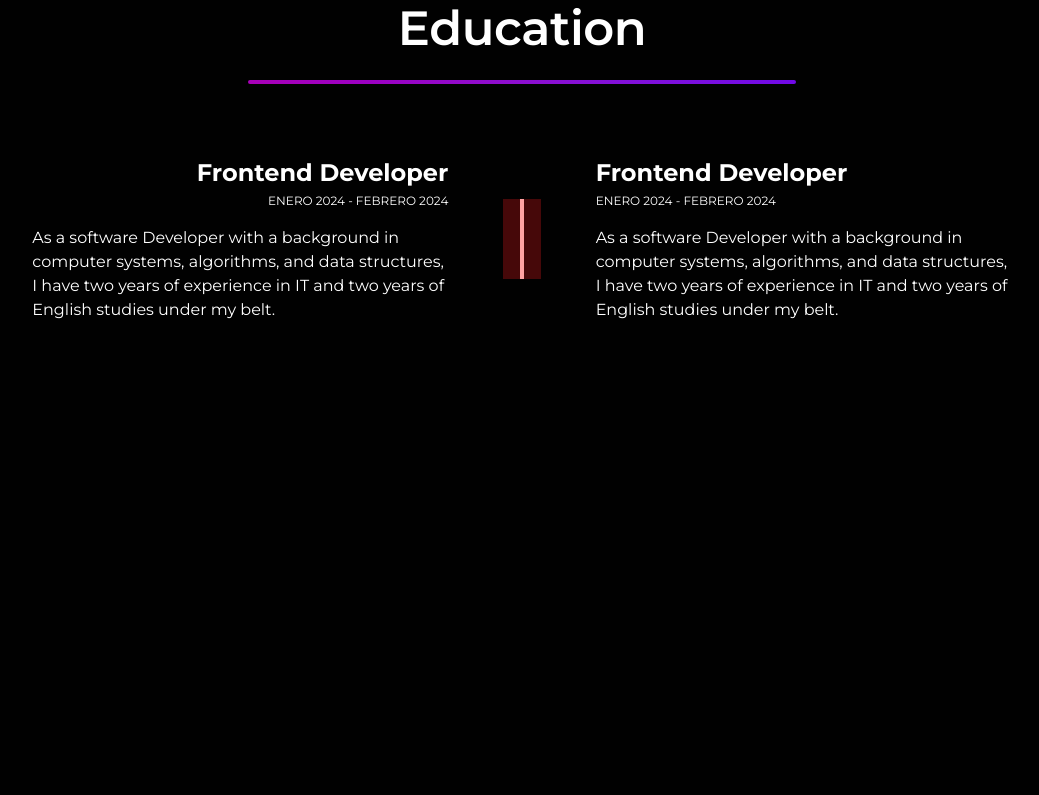
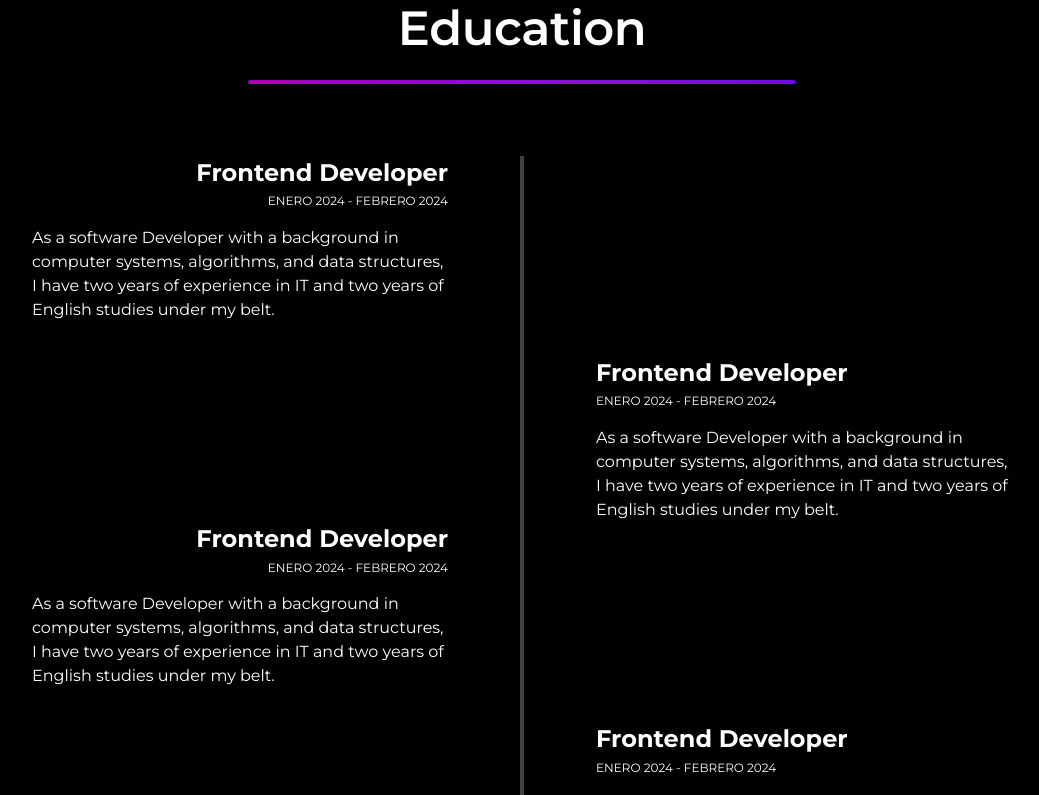
Before and after one commit to ArturoZAC/testing-forport-4z4c, a Next.js app: page / in a window 1280 px wide. Shown: the top 795 px of the page, without its empty margins (118-1157 px from the left). Built offline with nearby package versions, Linux system fonts and the light colour scheme.

Commit message:
addCodeForEducation

```diff
--- a/src/components/education/BodyEducation.tsx
+++ b/src/components/education/BodyEducation.tsx
@@ -6,10 +6,18 @@ import { SideRight } from "./SideRight"
 export const BodyEducation = () => {
   return (
     <div className="flex w-full justify-center items-center">
-      <MainContainer className="flex justify-center items-center">
-        <SideLeft />
+      <MainContainer className="flex justify-center items-stretch h-auto">
+        <div className="w-1/2 flex flex-col justify-center items-center h-full">
+          <SideLeft />
+          <SideLeft />
+          <SideLeft isLast={true} />
+        </div>
         <SideMiddle />
-        <SideRight />
+        <div className="w-1/2 flex flex-col justify-center items-center h-full">
+          <SideRight />
+          <SideRight />
+          {/* <SideRight /> */}
+        </div>
       </MainContainer>
     </div>
   )
--- a/src/components/education/SideLeft.tsx
+++ b/src/components/education/SideLeft.tsx
@@ -1,15 +1,17 @@
-import React from 'react'
+import React from 'react';
 
-export const SideLeft = () => {
+interface Props {
+  isLast?: boolean;
+}
+
+export const SideLeft = ({ isLast }: Props) => {
   return (
-    <div className='w-1/2 flex flex-col justify-center items-center'>
-      <div className='flex flex-col max-w-[416px] items-end gap-y-4'>
+      <div className={`flex flex-col max-w-[416px] items-end gap-y-4 ${isLast ? '' : 'mb-50'}`}>
         <div className='flex flex-col gap-y-1 items-end'>
           <p className='text-subtitle2-b-d'>Frontend Developer</p>
           <p className='text-tiny-r-d'>ENERO 2024 - FEBRERO 2024</p>
         </div>
         <p className='text-pretty'>As a software Developer with a background in computer systems, algorithms, and data structures, I have two years of experience in IT and two years of English studies under my belt.</p>
       </div>
-    </div>
   )
 }
--- a/src/components/education/SideMiddle.tsx
+++ b/src/components/education/SideMiddle.tsx
@@ -2,8 +2,10 @@ import React from 'react'
 
 export const SideMiddle = () => {
   return (
-    <div className='w-10 bg-red-950 flex justify-center'>
-      <div className='h-20 bg-red-300 w-1'></div>
+    <div>
+      <div className='w-10 flex justify-center h-full'>
+        <div className='h-auto bg-neutral-700 w-1'></div>
+      </div>
     </div>
   )
 }
--- a/src/components/education/SideRight.tsx
+++ b/src/components/education/SideRight.tsx
@@ -1,15 +1,17 @@
 import React from 'react'
 
-export const SideRight = () => {
+interface Props {
+  isLast?: boolean;
+}
+
+export const SideRight = ({ isLast }: Props) => {
   return (
-    <div className='w-1/2 flex flex-col justify-center items-center'>
-      <div className='flex flex-col max-w-[416px] items-start gap-y-4'>
+      <div className={`flex flex-col max-w-[416px] items-start gap-y-4 mt-50 ${isLast ? 'mt-0' : ''}`}>
         <div className='flex flex-col gap-y-1 items-start'>
           <p className='text-subtitle2-b-d'>Frontend Developer</p>
           <p className='text-tiny-r-d'>ENERO 2024 - FEBRERO 2024</p>
         </div>
         <p className='text-pretty'>As a software Developer with a background in computer systems, algorithms, and data structures, I have two years of experience in IT and two years of English studies under my belt.</p>
       </div>
-    </div>
   )
 }
```
